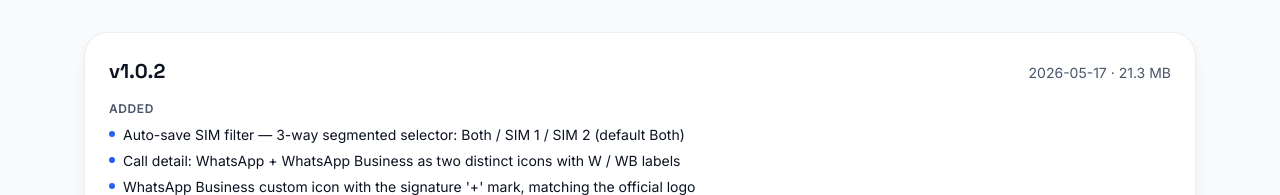
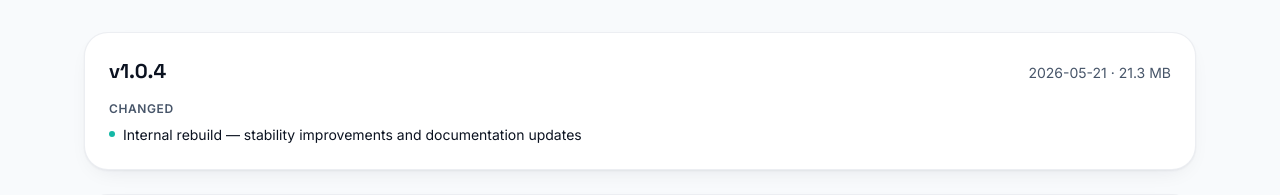
Before and after one commit to mahendra2811/web_callNest_marketing, a Next.js app: page /changelog in a window 1280 px wide. Shown: the part 217-412 px from the top of the page. Built offline with nearby package versions, Linux system fonts and the light colour scheme; no server answers.

Commit message:
release: callNest v1.0.4 (sha256 8e1bda18...)

```diff
--- a/public/versions-stable.json
+++ b/public/versions-stable.json
@@ -1,9 +1,9 @@
 {
-  "versionCode": 3,
-  "versionName": "1.0.2",
+  "versionCode": 6,
+  "versionName": "1.0.4",
   "url": "https://callnest.pooniya.com/apk/callnest-latest.apk",
   "size": 22319487,
-  "sha256": "591674d166ef2c498c499dd4b503dd8846cb8b0dc221ee775bdb70070b75c35f",
+  "sha256": "8e1bda188aa87bbb084615cbe6e3f705d4efd5ef310a4cde114540a4b6f06699",
   "minSdk": 26,
   "minSupportedVersionCode": 1,
   "releaseNotes": "## [Unreleased]  _Nothing yet._  "
--- a/src/content/releases.ts
+++ b/src/content/releases.ts
@@ -10,6 +10,18 @@ export type Release = {
 };
 
 export const RELEASES: Release[] = [
+  {
+    version: "1.0.4",
+    date: "2026-05-21",
+    size: "21.3 MB",
+    sha256: "8e1bda188aa87bbb084615cbe6e3f705d4efd5ef310a4cde114540a4b6f06699",
+    added: [],
+    changed: [
+      "Internal rebuild — stability improvements and documentation updates",
+    ],
+    fixed: [],
+    downloadUrl: "/apk/callnest-latest.apk",
+  },
   {
     version: "1.0.2",
     date: "2026-05-17",
```
Also changed, not shown: 1 other file (tests, documents, lock files or other folders).
